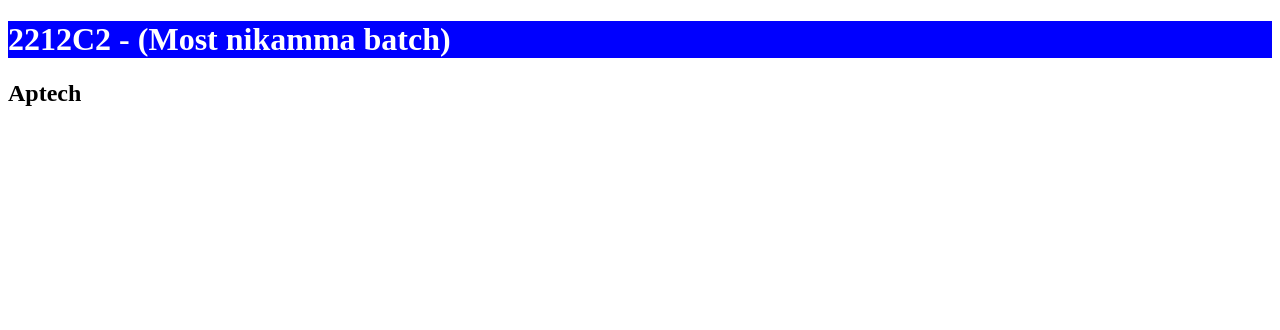
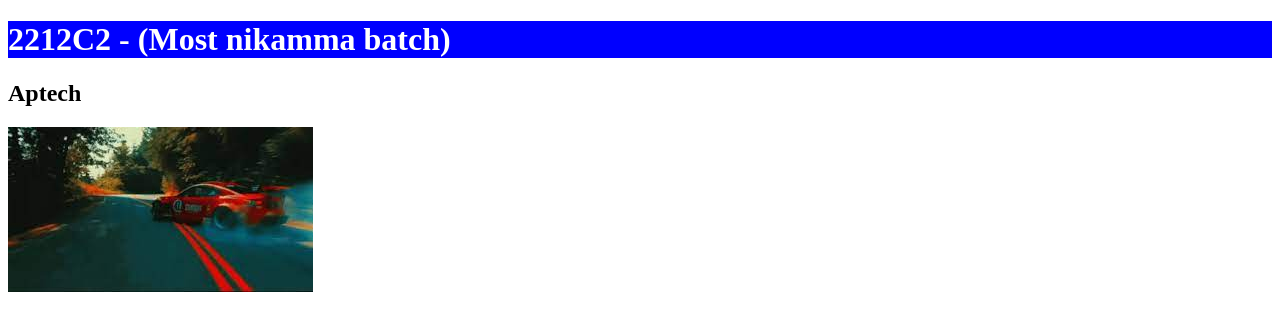
Before and after one commit to SameerFaisal/17-07-2023, a plain HTML site: page index.html in a window 1280 px wide. Drawn offline with Linux system fonts and the light colour scheme.

Commit message:
Tasweer shamil ki gyi

```diff
--- a/index.html
+++ b/index.html
@@ -11,5 +11,7 @@
     <h2>
         Aptech
     </h2>
+
+    <img src="./images/download.jfif" alt="">
 </body>
 </html>
```
Also changed, not shown: images/download.jfif (added).
